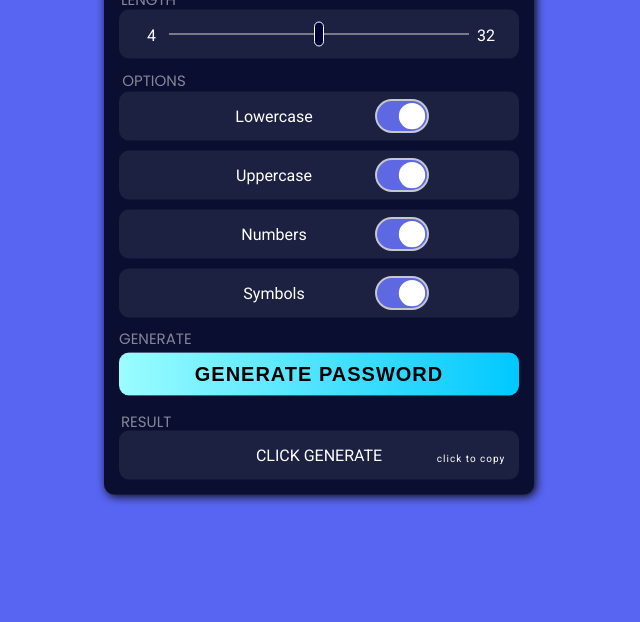
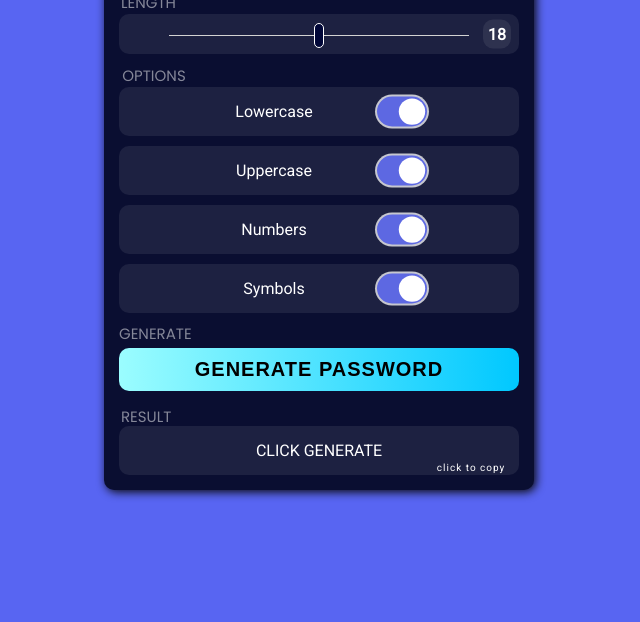
Before and after one commit to ChampX5/password-gen, a plain HTML site: page index.html in a window 1280 px wide. Shown: the part 178-800 px from the top of the page, without its empty margins (321-961 px from the left). Drawn offline with Linux system fonts and the light colour scheme.

Commit message:
update: more ui changes

```diff
--- a/index.html
+++ b/index.html
@@ -27,7 +27,7 @@
             }
 
             body {
-                background: #5865F2;
+                background: #5865f2;
                 overflow: hidden;
                 height: 100vh;
             }
@@ -91,16 +91,19 @@
             }
 
             .head:after {
-                content: 'click to copy';
-                text-transform: none;
-                color: white;
+                content: 'Length';
                 position: absolute;
-                font-size: 10px;
+                top: calc(100% + 7px);
                 font-weight: 100;
-                letter-spacing: 1px;
-                top: 1450%;
-                right: 0;
-                transform: translateX(-20%);
+                left: 2px;
+                display: inline-block;
+                text-transform: uppercase;
+                font-family: Poppins;
+                user-select: none;
+                font-size: 15px;
+                color: rgba(255, 255, 255, 0.5);
+                background: transparent;
+                cursor: default;
             }
 
             .label {
@@ -170,18 +173,15 @@
             }
 
             .result:after {
-                content: 'Length';
+                content: 'click to copy';
+                text-transform: none;
+                color: white;
                 position: absolute;
-                top: -905%;
-                left: 2px;
-                display: inline-block;
-                text-transform: uppercase;
-                font-family: Poppins;
-                user-select: none;
-                font-size: 15px;
-                color: rgba(255, 255, 255, 0.5);
-                background: transparent;
-                cursor: default;
+                font-size: 10px;
+                letter-spacing: 1px;
+                top: 100%;
+                right: 0;
+                transform: translateX(-20%) translateY(-115%);
             }
 
             .generateBtn:before {
@@ -202,7 +202,11 @@
             }
 
             .generateBtn {
-                background-image: linear-gradient(to right, rgb(155, 253, 255), rgb(0, 200, 255));
+                background-image: linear-gradient(
+                    to right,
+                    rgb(155, 253, 255),
+                    rgb(0, 200, 255)
+                );
                 width: 400px;
                 padding: 10px;
                 border: none;
@@ -287,24 +291,10 @@
 
             .length {
                 width: 100%;
-                padding: 10px 0 calc(10px + 10px) 0;
                 border-radius: 10px;
+                height: 40px;
                 background: rgba(255, 255, 255, 0.08);
                 position: relative;
-            }
-
-            .length:before {
-                content: '4';
-                position: absolute;
-                top: calc(30% + 1px);
-                left: 7%;
-            }
-
-            .length:after {
-                content: '32';
-                position: absolute;
-                top: calc(30% + 1px);
-                right: 6%;
             }
 
             .slider {
@@ -312,11 +302,9 @@
                 width: 75%;
                 height: 1px;
                 background: #d3d3d3;
+                position: relative;
+                top: 7px;
                 outline: none;
-            }
-
-            .slider:hover {
-                opacity: 1;
             }
 
             .slider::-webkit-slider-thumb {
@@ -360,6 +348,18 @@
                 animation-direction: normal;
                 animation-fill-mode: forwards;
                 animation-duration: 2.5s;
+            }
+
+            .length-value {
+                position: absolute;
+                top: 50%;
+                right: 2%;
+                transform: translateY(-50%);
+                user-select: none;
+                background: rgba(255, 255, 255, 0.08);
+                padding: 5px;
+                border-radius: 10px;
+                font-weight: bold;
             }
 
             @keyframes popup {
@@ -407,6 +407,7 @@
                             class="slider"
                             id="length-slider"
                         />
+                        <span class="length-value">18</span>
                     </div>
 
                     <div class="options">
@@ -465,6 +466,8 @@
             const resultElem = document.querySelector('.result');
             const generateBtn = document.querySelector('.generateBtn');
             const popup = document.querySelector('.popup-msg');
+            const lengthIndicator = document.querySelector('.length-value');
+            const slider = document.querySelector('.slider');
 
             const getCharacters = () => {
                 console.clear();
@@ -520,8 +523,12 @@
             };
 
             generateBtn.addEventListener('click', (e) => {
-                const length = document.querySelector('.slider').value;
+                const length = slider.value;
                 generatePassword(length);
+            });
+
+            slider.addEventListener('input', () => {
+                lengthIndicator.innerHTML = slider.value.toString();
             });
 
             const copy = (text) => {
```
